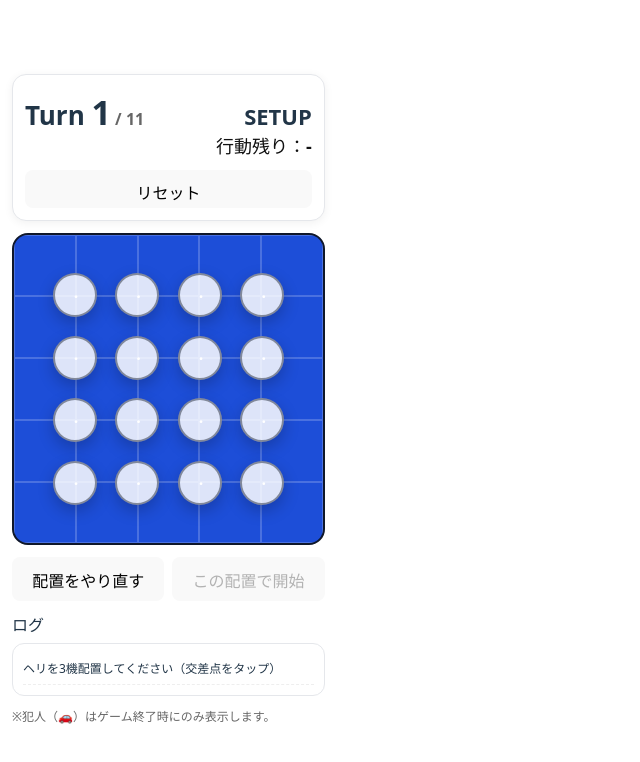
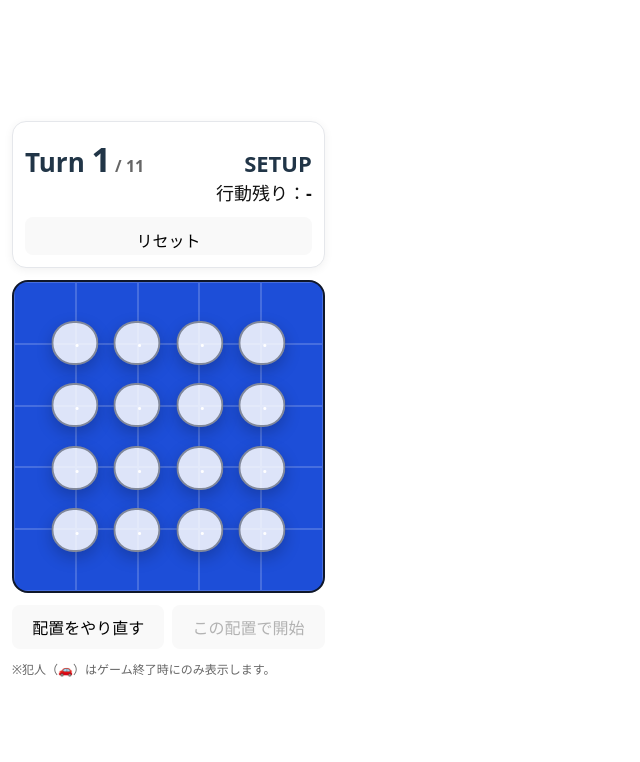
Before and after one commit to ykatoh1024-jpg/citychase-web, a React (Vite) app: page / in a window 1280 px wide. Shown: the top 762 px of the page, without its empty margins (0-640 px from the left). Built offline with nearby package versions, Linux system fonts and the light colour scheme.

Commit message:
ui: remove countdown + remove log + remove heli numbers

```diff
--- a/src/App.tsx
+++ b/src/App.tsx
@@ -79,10 +79,9 @@ type GameState = {
   // UX: 犯人移動中
   criminalMoving: boolean;
   moveWaitSec: 5 | 10 | 15;
-  moveEndsAt: number; // epoch ms
-  moveCountdownSec: number;
+  moveEndsAt: number; // epoch ms（秒数表示はしないが、内部で使用）
 
-  log: string[];
+  log: string[]; // 表示はしない（デバッグ用に残す）
 };
 
 function randomCell(): Cell {
@@ -114,7 +113,6 @@ function criminalNextMove(current: Cell, visits: Record<string, number[]>) {
 
 export default function App() {
   const moveTimerRef = useRef<number | null>(null);
-  const countdownTimerRef = useRef<number | null>(null);
 
   const [state, setState] = useState<GameState>(() => ({
     turn: 1,
@@ -130,7 +128,6 @@ export default function App() {
     criminalMoving: false,
     moveWaitSec: 5,
     moveEndsAt: 0,
-    moveCountdownSec: 0,
     log: ["ヘリを3機配置してください（交差点をタップ）"],
   }));
 
@@ -150,10 +147,6 @@ export default function App() {
     if (moveTimerRef.current != null) {
       window.clearTimeout(moveTimerRef.current);
       moveTimerRef.current = null;
-    }
-    if (countdownTimerRef.current != null) {
-      window.clearInterval(countdownTimerRef.current);
-      countdownTimerRef.current = null;
     }
   }
 
@@ -178,7 +171,6 @@ export default function App() {
       criminalMoving: false,
       moveWaitSec: 5,
       moveEndsAt: 0,
-      moveCountdownSec: 0,
       log: ["ヘリを3機配置してください（交差点をタップ）"],
     });
   }
@@ -277,7 +269,7 @@ export default function App() {
       actionsLeft: s.actionsLeft - 1,
       mode: "IDLE",
       log: [
-        `T${s.turn}：🚁${(s.selectedHeli ?? 0) + 1} 移動（残り行動 ${s.actionsLeft - 1}）`,
+        `T${s.turn}：🚁 移動（残り行動 ${s.actionsLeft - 1}）`,
         ...s.log,
       ],
     }));
@@ -316,7 +308,7 @@ export default function App() {
         ...s,
         phase: "END",
         mode: "IDLE",
-        log: [`T${s.turn}：捜索 → 逮捕！警察の勝ち`, ...s.log],
+        log: ["捜索 → 逮捕！警察の勝ち", ...s.log],
       }));
       return;
     }
@@ -337,12 +329,7 @@ export default function App() {
       heliActed,
       actionsLeft: s.actionsLeft - 1,
       mode: "IDLE",
-      log: [
-        `T${s.turn}：🚁${(s.selectedHeli ?? 0) + 1} 捜索（${foundTrace ? "痕跡あり" : "痕跡なし"}・残り行動 ${
-          s.actionsLeft - 1
-        }）`,
-        ...s.log,
-      ],
+      log: [`捜索（${foundTrace ? "痕跡あり" : "痕跡なし"}・残り行動 ${s.actionsLeft - 1}）`, ...s.log],
     }));
   }
 
@@ -352,37 +339,22 @@ export default function App() {
     const wait: 5 | 10 | 15 = pickRandom([5, 10, 15] as const);
     const endsAt = Date.now() + wait * 1000;
 
-    // まず「移動中」へ
     setState((s) => ({
       ...s,
       criminalMoving: true,
       moveWaitSec: wait,
       moveEndsAt: endsAt,
-      moveCountdownSec: wait,
       mode: "IDLE",
       log: [`T${nextTurn}：犯人が移動中…（待ち ${wait}s）`, ...s.log],
     }));
 
-    // カウントダウン表示
-    countdownTimerRef.current = window.setInterval(() => {
-      setState((prev) => {
-        if (!prev.criminalMoving) return prev;
-        const remain = Math.max(0, Math.ceil((prev.moveEndsAt - Date.now()) / 1000));
-        if (remain === prev.moveCountdownSec) return prev;
-        return { ...prev, moveCountdownSec: remain };
-      });
-    }, 200);
-
-    // 実際の移動（待機後）
     moveTimerRef.current = window.setTimeout(() => {
       clearTimers();
       setState((prev) => {
-        // 途中でリセット等されたら無視
         if (prev.phase !== "POLICE" || prev.turn !== nextTurn - 1) {
-          return { ...prev, criminalMoving: false, moveCountdownSec: 0 };
+          return { ...prev, criminalMoving: false };
         }
 
-        // 犯人移動（隣接・再訪不可）
         const mv = criminalNextMove(prev.criminalPos, prev.visits);
 
         if (mv.stuck) {
@@ -390,7 +362,6 @@ export default function App() {
             ...prev,
             phase: "END",
             criminalMoving: false,
-            moveCountdownSec: 0,
             log: [`T${nextTurn}：犯人は行き止まりで動けない → 警察の勝ち`, ...prev.log],
           };
         }
@@ -408,8 +379,7 @@ export default function App() {
           heliActed: [false, false, false],
           mode: "IDLE",
           criminalMoving: false,
-          moveCountdownSec: 0,
-          log: [`T${nextTurn}：犯人が移動した`, `T${nextTurn}：警察ターン開始（行動3）`, ...prev.log],
+          log: [`T${nextTurn}：犯人が移動した`, ...prev.log],
         };
       });
     }, wait * 1000);
@@ -433,7 +403,7 @@ export default function App() {
     scheduleCriminalMove(nextTurn);
   }
 
-  // 行動が0になったら自動でターン終了（→犯人移動の待機へ）
+  // 行動が0になったら自動でターン終了
   useEffect(() => {
     if (state.phase !== "POLICE") return;
     if (state.actionsLeft !== 0) return;
@@ -453,7 +423,7 @@ export default function App() {
     const baseBlue = "#1d4ed8"; // blue-700
 
     const base: React.CSSProperties = {
-      border: "1px solid rgba(255,255,255,0.20)",
+      border: "1px solid rgba(255,255,255,0.18)",
       display: "flex",
       alignItems: "center",
       justifyContent: "center",
@@ -468,7 +438,7 @@ export default function App() {
       const isCand = cand.some((x) => x.r === c.r && x.c === c.c);
       if (isCand) {
         base.outline = "3px solid rgba(255,255,255,0.9)";
-        base.background = "#2563eb"; // blue-600
+        base.background = "#2563eb";
         base.cursor = "pointer";
       } else {
         base.opacity = 0.55;
@@ -479,13 +449,12 @@ export default function App() {
     if (isRevealed && first != null) {
       base.background = traceColor(first);
       base.opacity = 1;
-      base.outline = "2px solid rgba(0,0,0,0.15)";
+      base.outline = "2px solid rgba(0,0,0,0.12)";
     }
 
     // 終了時だけ犯人位置を公開（赤い車）
-    const revealCriminal = state.phase === "END";
-    if (revealCriminal && state.criminalPos.r === c.r && state.criminalPos.c === c.c) {
-      base.background = "#991b1b"; // red-800
+    if (state.phase === "END" && state.criminalPos.r === c.r && state.criminalPos.c === c.c) {
+      base.background = "#991b1b";
       base.outline = "3px solid rgba(255,255,255,0.9)";
     }
 
@@ -566,7 +535,6 @@ export default function App() {
 
                 return (
                   <div key={k} style={cellStyle(c)} onClick={onClick}>
-                    {/* 犯人は終了時だけ表示 */}
                     {showCriminal ? <span style={{ fontSize: 22 }}>🚗</span> : null}
                   </div>
                 );
@@ -628,7 +596,7 @@ export default function App() {
                       : "2px solid rgba(17,24,39,0.45)",
                     background: heliColor,
                     boxShadow: "0 6px 16px rgba(0,0,0,0.22)",
-                    fontSize: 16,
+                    fontSize: 18,
                     fontWeight: 900,
                     outline: isSelected ? "3px solid rgba(14,165,233,0.55)" : "none",
                     cursor: state.criminalMoving ? "not-allowed" : "pointer",
@@ -645,12 +613,13 @@ export default function App() {
                       : "移動先（隣接のみ）"
                   }
                 >
-                  {placed ? `🚁${placedIndex + 1}${acted ? "✓" : ""}` : "·"}
+                  {/* ヘリの「1/2/3」表示はなくす */}
+                  {placed ? "🚁" : "·"}
                 </button>
               );
             })}
 
-            {/* Criminal moving overlay */}
+            {/* Criminal moving overlay（秒数表示なし） */}
             {state.criminalMoving && (
               <div
                 style={{
@@ -676,9 +645,6 @@ export default function App() {
                   }}
                 >
                   <div style={{ fontSize: 18, fontWeight: 900 }}>犯人が移動中…</div>
-                  <div style={{ fontSize: 14, opacity: 0.9, marginTop: 6 }}>
-                    待ち時間：{state.moveWaitSec}s（残り {state.moveCountdownSec}s）
-                  </div>
                   <div style={{ fontSize: 26, marginTop: 10 }}>🚗💨</div>
                 </div>
               </div>
@@ -733,27 +699,6 @@ export default function App() {
             </div>
           )}
         </section>
-
-        {/* Log */}
-        <section>
-          <div style={{ fontWeight: 900, marginBottom: 6 }}>ログ</div>
-          <div
-            style={{
-              border: "1px solid #e5e7eb",
-              borderRadius: 12,
-              padding: 10,
-              maxHeight: 240,
-              overflow: "auto",
-              background: "#fff",
-            }}
-          >
-            {state.log.slice(0, 50).map((l, i) => (
-              <div key={i} style={{ fontSize: 12, padding: "6px 0", borderBottom: "1px dashed #eee" }}>
-                {l}
-              </div>
-            ))}
-          </div>
-        </section>
       </main>
 
       <footer style={{ marginTop: 12, fontSize: 12, color: "#666" }}>
```
